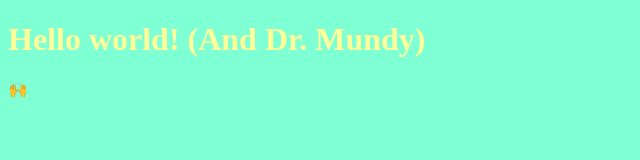
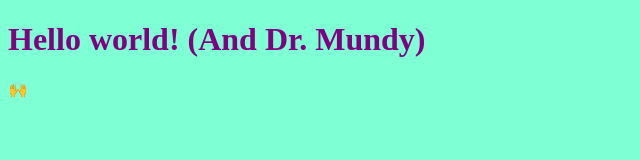
Before and after one commit to dyameres/my-awesome-project, a plain HTML site: page index.html in a window 1280 px wide. Shown: the whole page, without its empty margins (0-640 px from the left). Drawn offline with Linux system fonts and the light colour scheme.

Commit message:
purple text

```diff
--- a/index.html
+++ b/index.html
@@ -4,7 +4,7 @@
     <title>My first github.io website</title>
   </head>
   <body style="background-color:aquamarine;">
-    <h1><FONT COLOR="#FFFF99">Hello world! (And Dr. Mundy)</FONT></h1>
+    <h1><FONT COLOR="#800080">Hello world! (And Dr. Mundy)</FONT></h1>
     <p>🙌</p>
   </body>
 </html>
```
